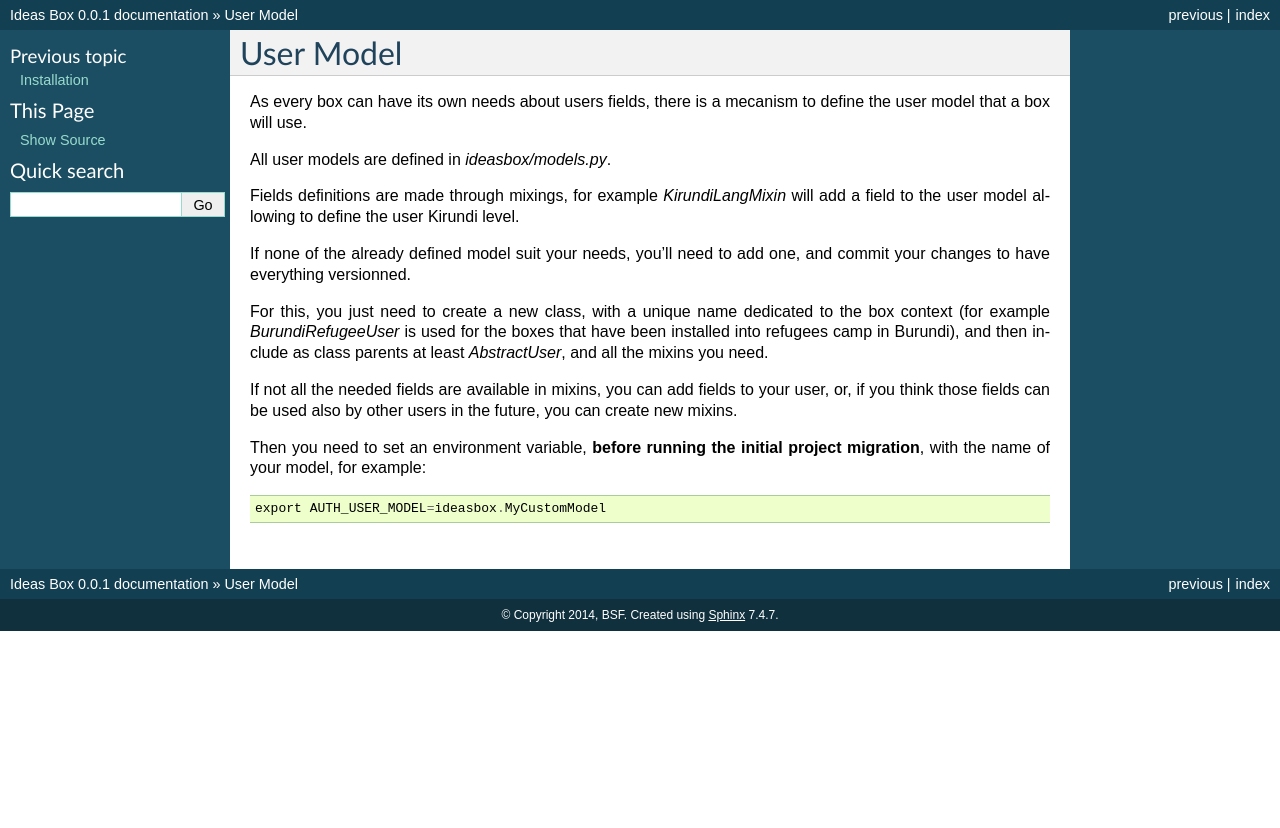
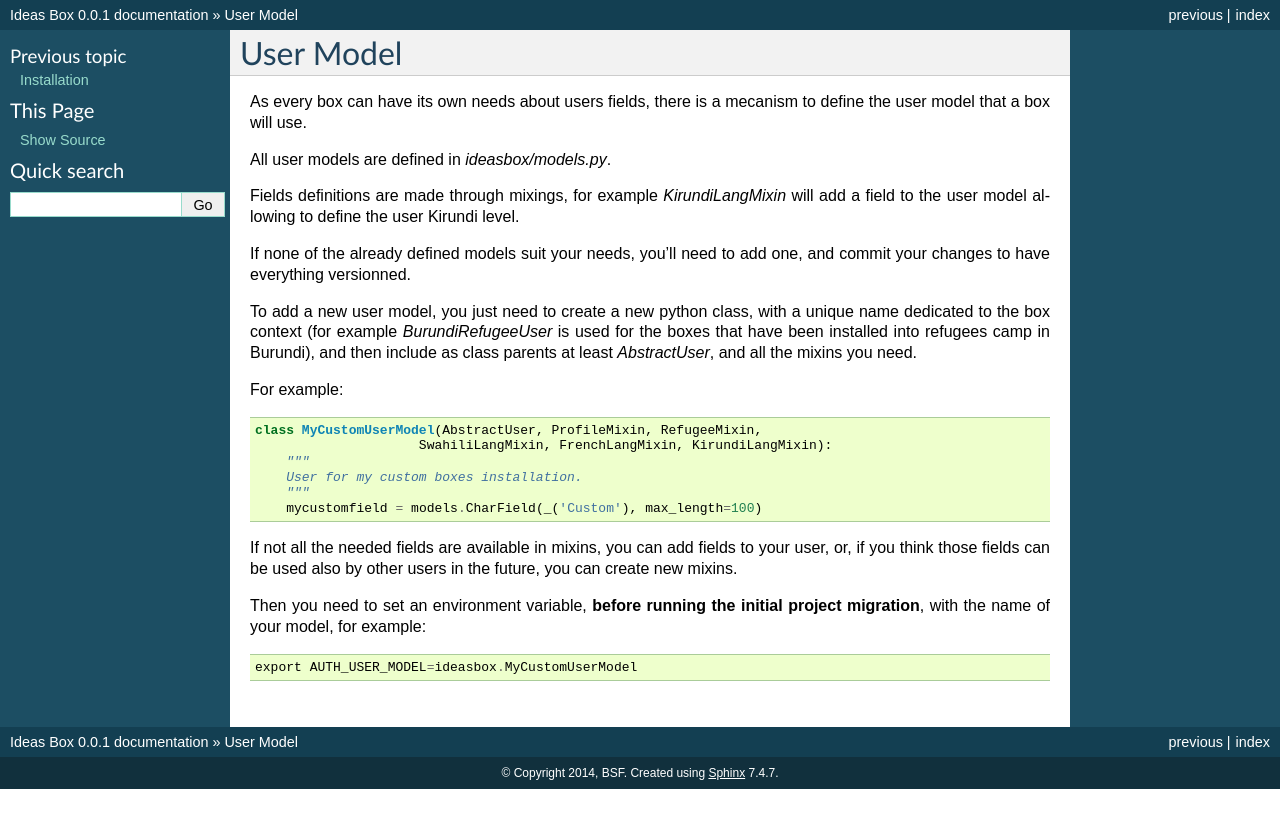
Before and after one commit to ideascube/ideascube, a Sphinx documentation site: the page built from docs/user_model.rst, in a window 1280 px wide. Shown: the top 828 px of the page. Built offline with Sphinx 7.4.7, drawn with Linux system fonts in a browser that asks for light colours.

Commit message:
Add a user model example in doc

```diff
--- a/docs/user_model.rst
+++ b/docs/user_model.rst
@@ -9,13 +9,23 @@ All user models are defined in `ideasbox/models.py`.
 Fields definitions are made through mixings, for example `KirundiLangMixin`
 will add a field to the user model allowing to define the user Kirundi level.
 
-If none of the already defined model suit your needs, you'll need to add one,
+If none of the already defined models suit your needs, you'll need to add one,
 and commit your changes to have everything versionned.
 
-For this, you just need to create a new class, with a unique name dedicated to
-the box context (for example `BurundiRefugeeUser` is used for the boxes that
-have been installed into refugees camp in Burundi), and then include as
-class parents at least `AbstractUser`, and all the mixins you need.
+To add a new user model, you just need to create a new python class, with a
+unique name dedicated to the box context (for example `BurundiRefugeeUser` is
+used for the boxes that have been installed into refugees camp in Burundi), and
+then include as class parents at least `AbstractUser`, and all the mixins you
+need.
+
+For example::
+
+    class MyCustomUserModel(AbstractUser, ProfileMixin, RefugeeMixin,
+                         SwahiliLangMixin, FrenchLangMixin, KirundiLangMixin):
+        """
+        User for my custom boxes installation.
+        """
+        mycustomfield = models.CharField(_('Custom'), max_length=100)
 
 If not all the needed fields are available in mixins, you can add fields to
 your user, or, if you think those fields can be used also by other users in the
@@ -24,4 +34,4 @@ future, you can create new mixins.
 Then you need to set an environment variable, **before running the initial
 project migration**, with the name of your model, for example::
 
-    export AUTH_USER_MODEL=ideasbox.MyCustomModel
+    export AUTH_USER_MODEL=ideasbox.MyCustomUserModel
```
